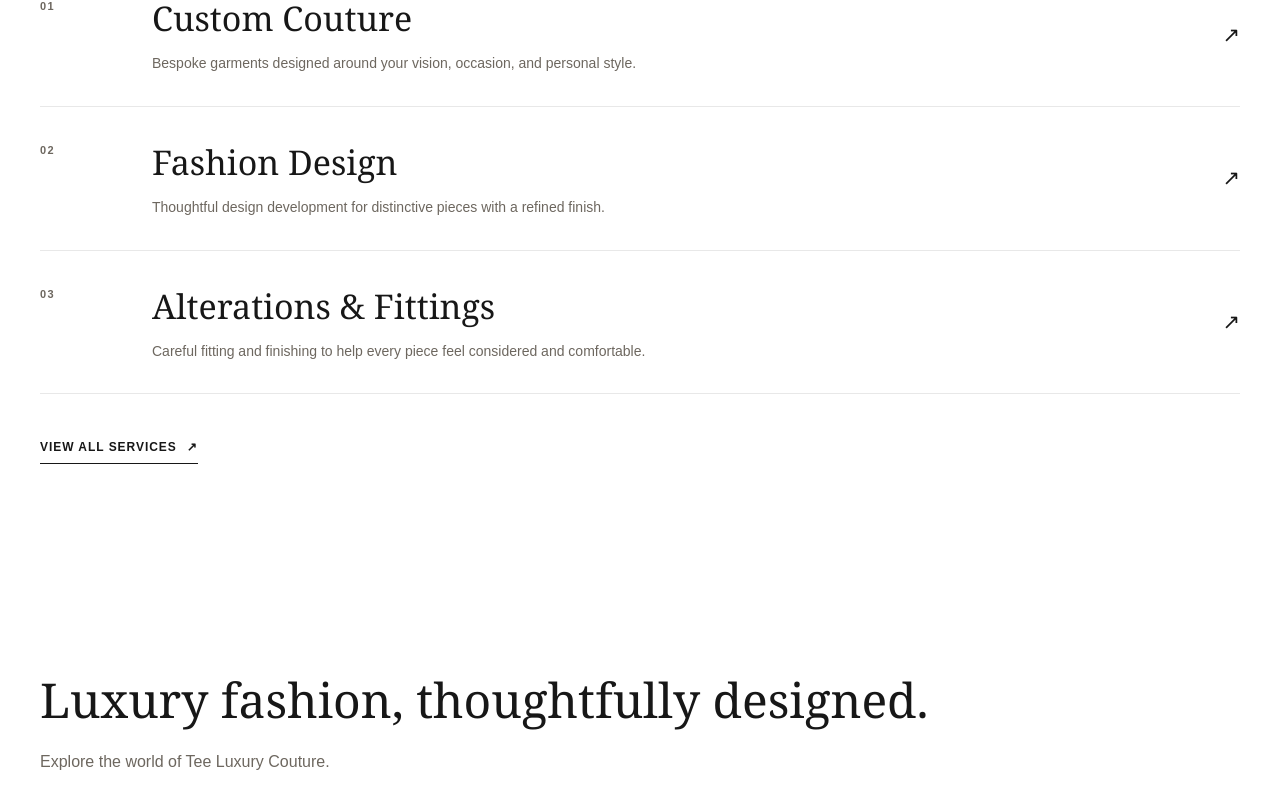
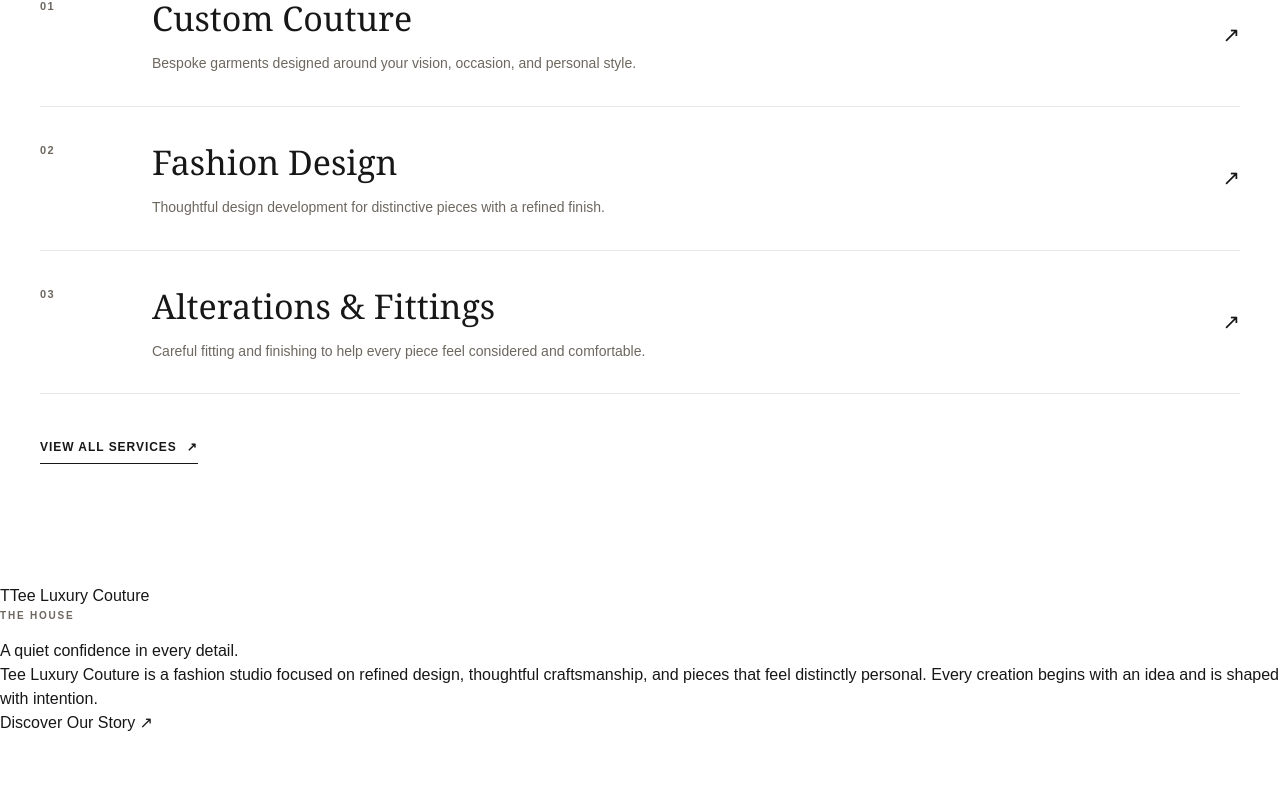
Before and after one commit to Thomas302-star/Tee-Luxury-couture, a Next.js app: page / in a window 1280 px wide. Shown: the part 2292-3100 px from the top of the page. After the commit the page ends 3027 px from the top, so only its background shows below. Built offline with nearby package versions, Linux system fonts and the light colour scheme.

Commit message:
Add About Preview to homepage

```diff
--- a/app/page.tsx
+++ b/app/page.tsx
@@ -2,6 +2,7 @@ import Image from "next/image";
 import Header from "./components/Header";
 import FeaturedDesigns from "./components/FeaturedDesigns";
 import Services from "./components/Services";
+import AboutPreview from "./components/AboutPreview";
 
 export default function Home() {
   return (
@@ -42,11 +43,7 @@ export default function Home() {
 
         <FeaturedDesigns />
         <Services />
-
-        <section className="page-content" aria-label="Introduction">
-          <h2>Luxury fashion, thoughtfully designed.</h2>
-          <p>Explore the world of Tee Luxury Couture.</p>
-        </section>
+        <AboutPreview />
       </main>
     </>
   );
```
